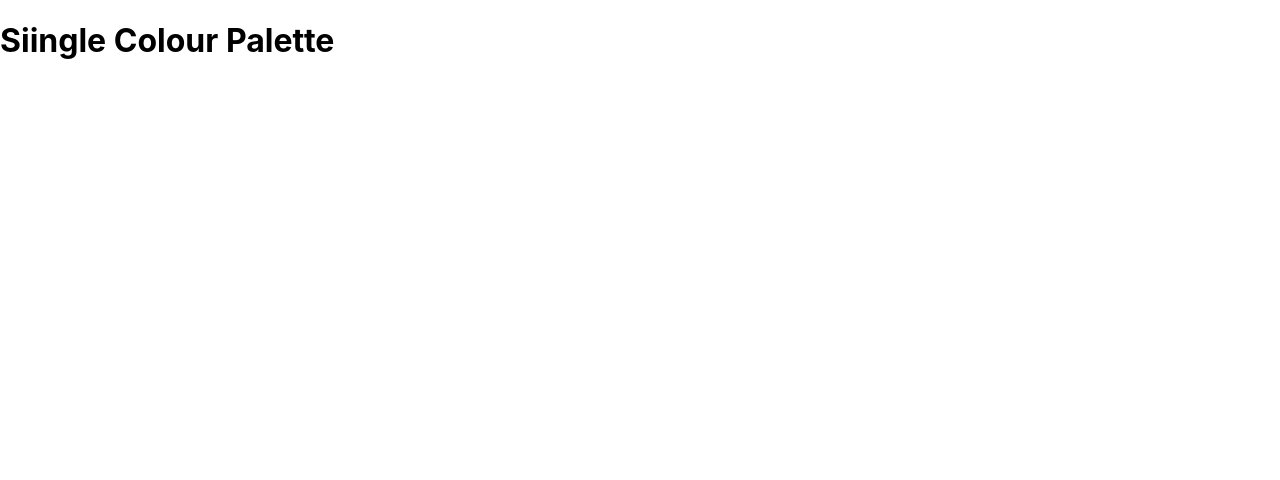
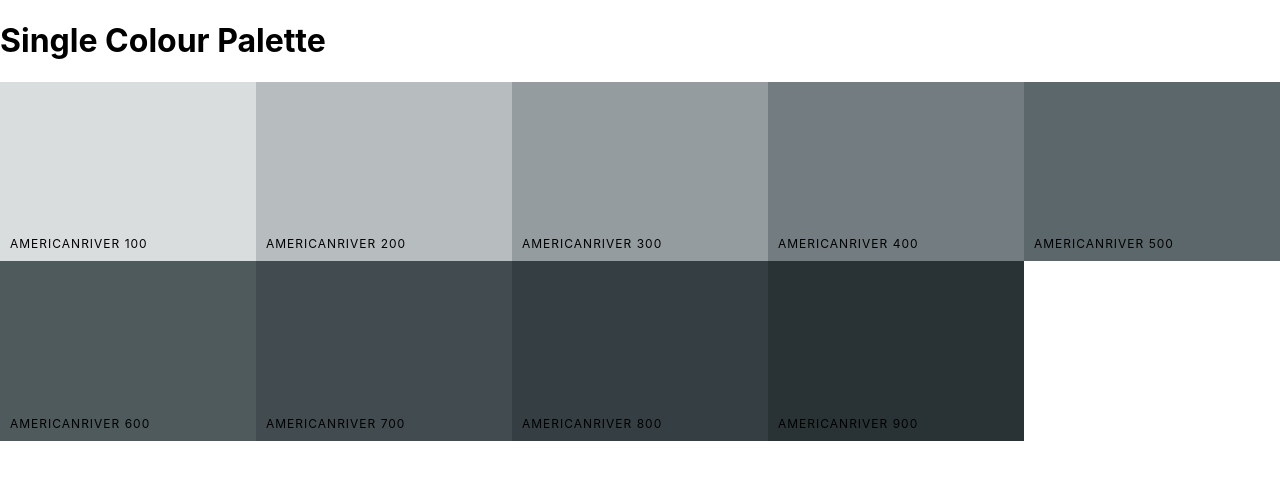
Before and after one commit to 1nandagopal/colours, a React (Create React App) app: page /palette/flat-ui-colours-american/americanriver in a window 1280 px wide. Shown: the top 480 px of the page. Built offline with nearby package versions, Linux system fonts and the light colour scheme.

Commit message:
Display colours in SingleColourPalette

```diff
--- a/src/App.js
+++ b/src/App.js
@@ -37,8 +37,15 @@ export default class App extends Component {
 
         <Route
           exact
-          path="/palette/:paletteId/:colourName"
-          render={(routeProps) => <SingleColourPalette {...routeProps} />}
+          path="/palette/:paletteId/:colourId"
+          render={(routeProps) => (
+            <SingleColourPalette
+              palette={generatePalette(
+                this.findPalette(routeProps.match.params.paletteId)
+              )}
+              colourId={routeProps.match.params.colourId}
+            />
+          )}
         />
       </Switch>
       // <div>
--- a/src/ColourBox.js
+++ b/src/ColourBox.js
@@ -18,7 +18,7 @@ export default class ColourBox extends Component {
 
   render() {
     const { copyOverlay } = this.state;
-    const { name, background, id, paletteId } = this.props;
+    const { name, background, showLink } = this.props;
     return (
       <CopyToClipboard text={background} onCopy={this.changeCopyOverlayState}>
         <div style={{ background }} className="ColourBox">
@@ -36,9 +36,11 @@ export default class ColourBox extends Component {
             </div>
             <button className="copy-button">Copy</button>
           </div>
-          <Link to={this.props.moreUrl} onClick={(e) => e.stopPropagation()}>
-            <span className="see-more">More</span>
-          </Link>
+          {showLink && (
+            <Link to={this.props.moreUrl} onClick={(e) => e.stopPropagation()}>
+              <span className="see-more">More</span>
+            </Link>
+          )}
         </div>
       </CopyToClipboard>
     );
--- a/src/Palette.js
+++ b/src/Palette.js
@@ -27,6 +27,7 @@ export default class Palette extends Component {
           background={colour[this.state.colourFormat]}
           name={colour.name}
           moreUrl={`/palette/${this.props.palette.id}/${colour.id}`}
+          showLink
           key={colour.id}
         />
       )
--- a/src/SingleColourPalette.js
+++ b/src/SingleColourPalette.js
@@ -1,9 +1,39 @@
 import { Component } from "react";
+import ColourBox from "./ColourBox";
 
 class SingleColourPalette extends Component {
+  constructor(props) {
+    super(props);
+    this.shades = this.gatherShades(this.props.palette, this.props.colourId);
+  }
+
+  gatherShades(palette, colourId) {
+    let shades = [];
+    let allColours = palette.colours;
+    for (let key in allColours) {
+      shades = shades.concat(
+        allColours[key].filter((colour) => colour.id === colourId)
+      );
+    }
+    return shades.slice(1);
+  }
+
   render() {
-    console.log(this.props.match.params);
-    return <h1>Siingle Colour Palette</h1>;
+    const colourBoxes = this.shades.map((colour) => (
+      <ColourBox
+        name={colour.name}
+        background={colour.hex}
+        key={colour.name}
+        showLink={false}
+      />
+    ));
+    console.log(this.shades);
+    return (
+      <div className="Palette">
+        <h1>Single Colour Palette</h1>
+        <div className="Palette-colours">{colourBoxes}</div>
+      </div>
+    );
   }
 }
 
```
